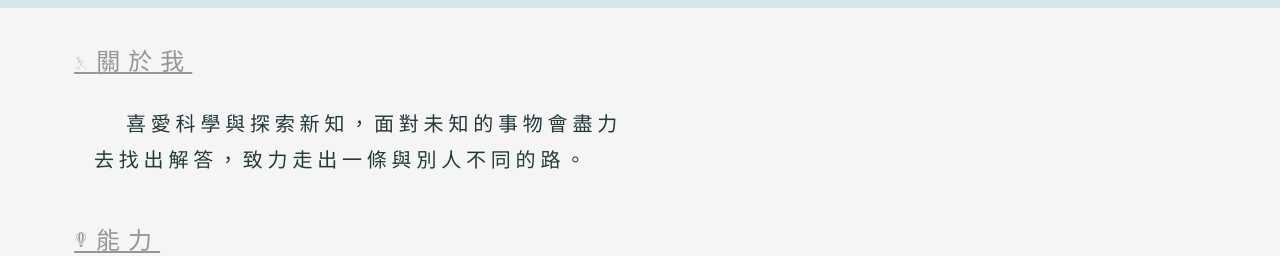
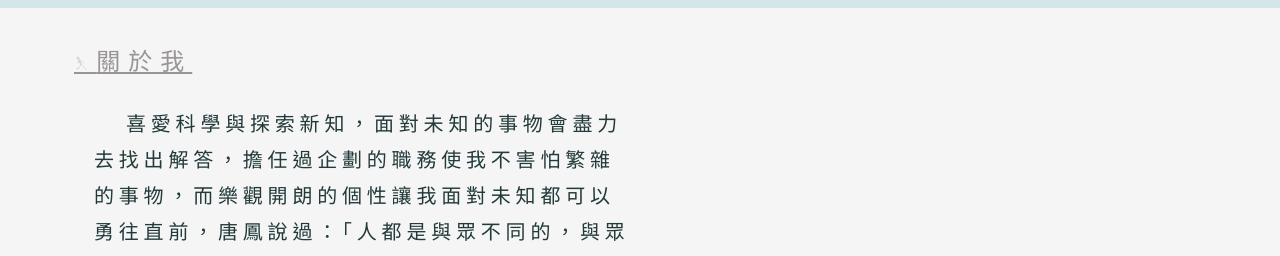
Before and after one commit to JohnPantsWork/JohnPantsWork.github.io, a plain HTML site: page index.html in a window 1280 px wide. Shown: the part 687-943 px from the top of the page. Drawn offline with Linux system fonts and the light colour scheme.

Commit message:
[Aming] index update

```diff
--- a/index.html
+++ b/index.html
@@ -46,7 +46,8 @@
             <div></div>
             <h2><i class="twicon-green-man"></i>關於我</h2>
             <ul>
-                <p>喜愛科學與探索新知，面對未知的事物會盡力去找出解答，致力走出一條與別人不同的路。</p>
+                <p>喜愛科學與探索新知，面對未知的事物會盡力去找出解答，擔任過企劃的職務使我不害怕繁雜的事物，而樂觀開朗的個性讓我面對未知都可以勇往直前，唐鳳說過：「人都是與眾不同的，與眾相同是幻覺」，憑藉的這句話，渾身充滿電力，努力走出一條與別人不同的路。
+                </p>
             </ul>
         </dir>
         <dir class="abilityContainer">
@@ -154,7 +155,6 @@
             </div>
         </dir>
     </main>
-
 </body>
 
 </html>
```
